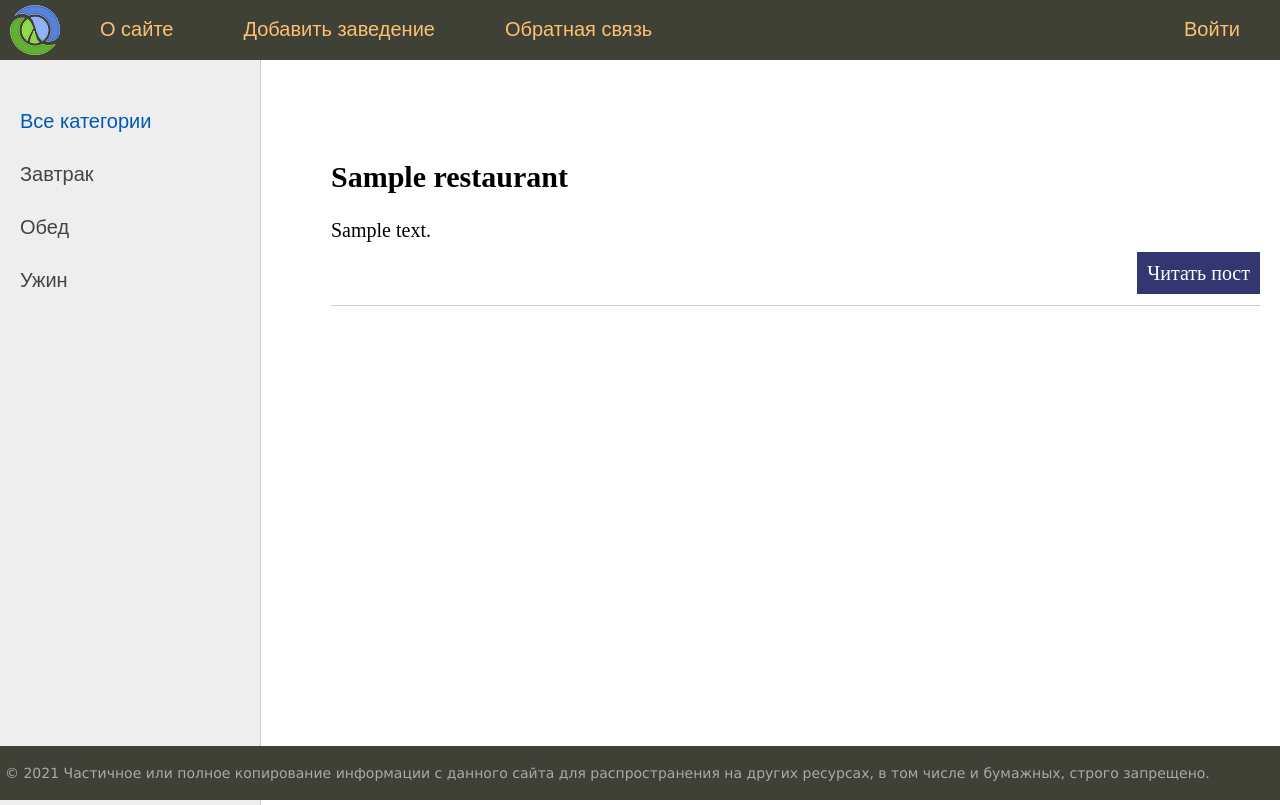
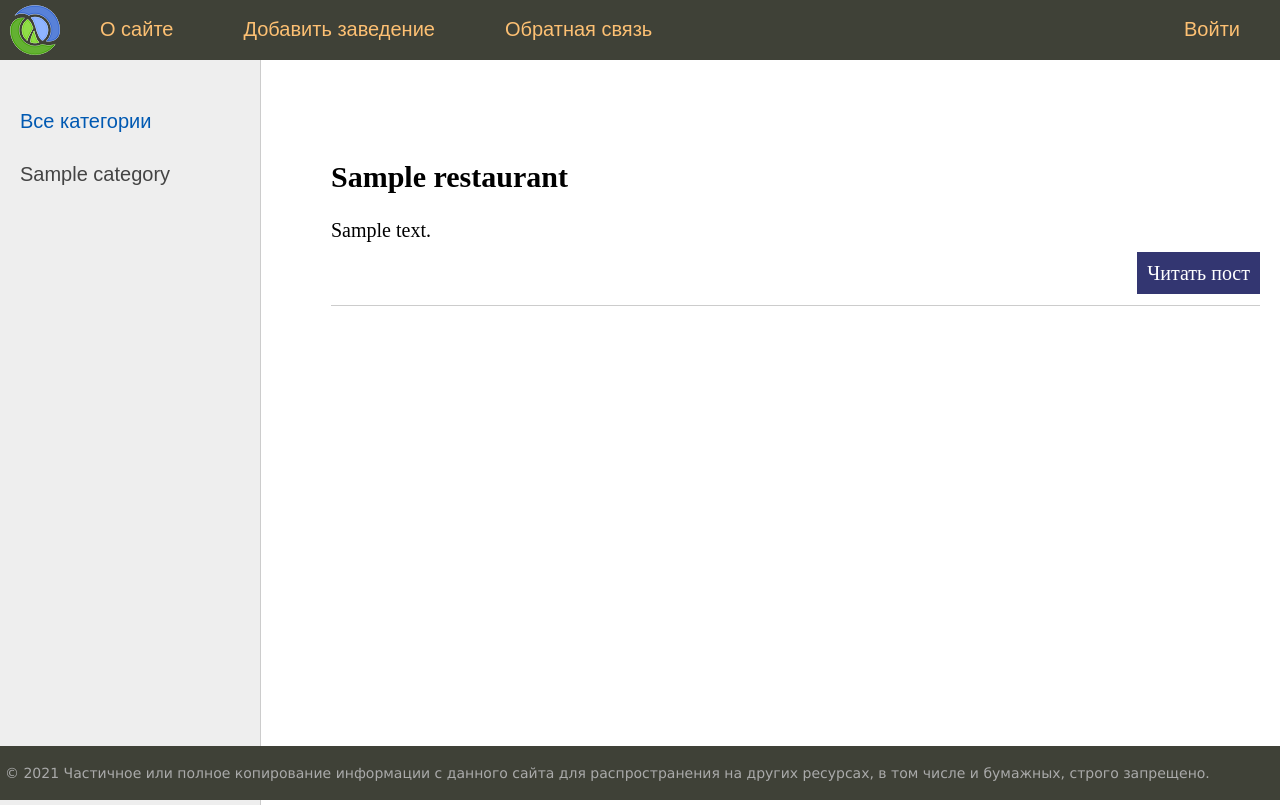
Before and after one commit to nerodnoy/spbguide, a Django app: page / in a window 1280 px wide. Shown: the top 805 px of the page. Run offline with Django 5.2, Linux system fonts and the light colour scheme; tables that the repository leaves empty hold one stand-in row (values such as "Sample post").

Commit message:
added categories

```diff
--- a/spb_guide/restaurants/models.py
+++ b/spb_guide/restaurants/models.py
@@ -10,9 +10,23 @@ class Restaurants(models.Model):
     time_update = models.DateTimeField(auto_now=True)
     is_published = models.BooleanField(default=True)
 
+    # _id будет добавлено в имя автоматически Джангой
+    # null=True временно заполнит новые поля нулями. Это нужно при makemigrations
+    cat = models.ForeignKey('Category', on_delete=models.PROTECT, null=True)
+
     def __str__(self):
         return self.title
 
     # Здесь создаём ссылку для объекта
     def get_absolute_url(self):
         return reverse('post', kwargs={'post_id': self.pk})
+
+
+class Category(models.Model):
+    name = models.CharField(max_length=100, db_index=True)
+
+    def __str__(self):
+        return self.name
+
+    def get_absolute_url(self):
+        return reverse('category', kwargs={'cat_id': self.pk})
--- a/spb_guide/restaurants/templates/restaurants/base.html
+++ b/spb_guide/restaurants/templates/restaurants/base.html
@@ -33,13 +33,22 @@
 <!-- Sidebar слева -->
 	<td valign="top" class="left-chapters">
 	<ul id="leftchapters">
+{% if cat_selected == 0 %}
 		<li class="selected">Все категории</li>
-		<li><a href="#">Завтрак</a></li>
-		<li><a href="#">Обед</a></li>
-		<li><a href="#">Ужин</a></li>
+{% else %}
+		<li><a href="{% url 'home' %}">Все категории</a></li>
+{% endif %}
+
+{% for c in cats %}
+	{% if c.pk == cat_selected %}
+		<li class="selected">{{c.name}}</li>
+	{% else %}
+		<li><a href="{{ c.get_absolute_url }}">{{c.name}}</a></li>
+	{% endif %}
+{% endfor %}
+
 	</ul>
 </td>
-<!-- Конец Sidebar'а -->
 <td valign="top" class="content">
 	<!-- Хлебные крошки -->
 	{% block breadcrumbs %}
--- a/spb_guide/restaurants/urls.py
+++ b/spb_guide/restaurants/urls.py
@@ -8,4 +8,5 @@ urlpatterns = [
     path('add_page/', add_page, name='add_page'),
     path('login/', login, name='login'),
     path('post/<int:post_id>/', show_post, name='post'),
+    path('category/<int:cat_id>/', show_category, name='category')
 ]
--- a/spb_guide/restaurants/views.py
+++ b/spb_guide/restaurants/views.py
@@ -1,6 +1,6 @@
 from django.http import HttpResponse, HttpResponseNotFound, Http404
 from django.shortcuts import render, redirect
-from .models import Restaurants
+from .models import Restaurants, Category
 
 menu = [{'title': 'О сайте', 'url_name': 'about'},
         {'title': 'Добавить заведение', 'url_name': 'add_page'},
@@ -11,10 +11,13 @@ menu = [{'title': 'О сайте', 'url_name': 'about'},
 
 def index(request):
     posts = Restaurants.objects.all()
+    cats = Category.objects.all()
     context = {
         'posts': posts,
+        'cats': cats,
         'menu': menu,
-        'title': 'Главная страница'
+        'title': 'Главная страница',
+        'cat_selected': 0,
     }
 
     return render(request, 'restaurants/index.html', context=context)
@@ -36,8 +39,12 @@ def login(request):
     return HttpResponse('Авторизация')
 
 
-def show_post(requst, post_id):
+def show_post(request, post_id):
     return HttpResponse(f'Отображение статьи с id = {post_id}')
+
+
+def show_category(request, cat_id):
+    return HttpResponse(f'Отображение категории с id = {cat_id}')
 
 
 def pageNotFound(request, exception):
```
